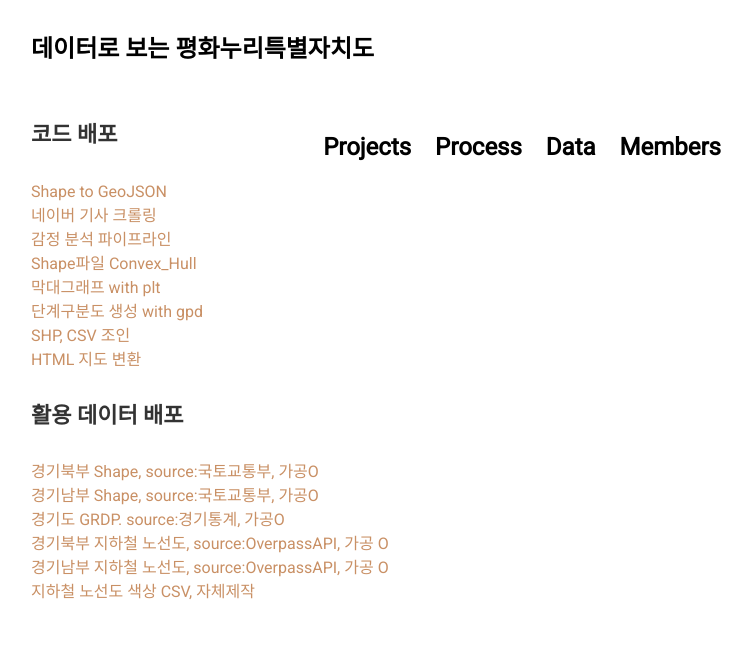
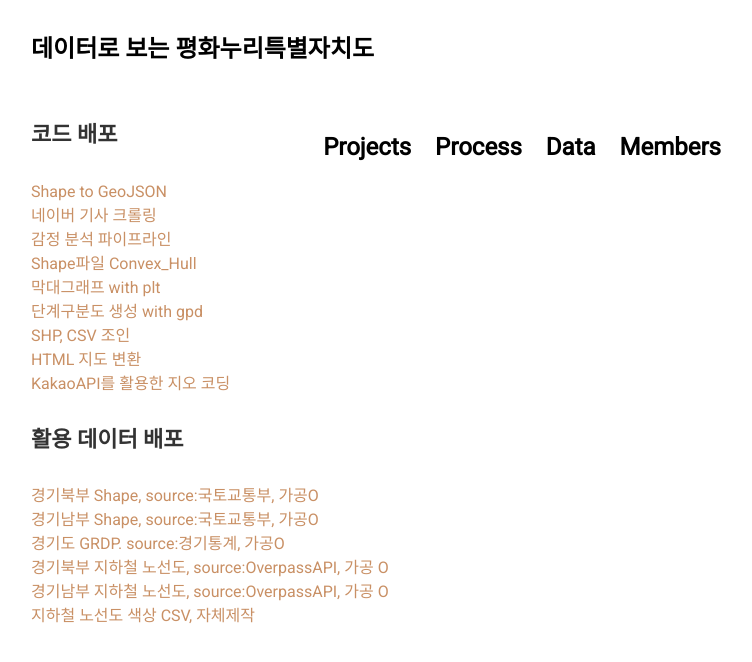
Before and after one commit to jinuew/SICM2002-6, a Jekyll site: the page built from pages/about.md, in a window 1280 px wide. Shown: the top 662 px of the page, without its empty margins (264-1016 px from the left). Built offline with Jekyll 4.4.1, drawn with Linux system fonts in a browser that asks for light colours; nearby versions of some CDN libraries.

Commit message:
Update about.md

```diff
--- a/pages/about.md
+++ b/pages/about.md
@@ -13,7 +13,8 @@ permalink: /about
 [막대그래프 with plt](https://github.com/jinuew/sicm2002-6/blob/main/assets/Code/GRDP.ipynb)<br>
 [단계구분도 생성 with gpd](https://github.com/jinuew/sicm2002-6/blob/main/assets/Code/GRDP단계구분도.ipynb)<br>
 [SHP, CSV 조인](https://github.com/jinuew/sicm2002-6/blob/main/assets/Code/shp와csv조인.ipynb)<br>
-[HTML 지도 변환](https://github.com/jinuew/sicm2002-6/blob/main/assets/Code/Geojson_to_html.ipynb)
+[HTML 지도 변환](https://github.com/jinuew/sicm2002-6/blob/main/assets/Code/Geojson_to_html.ipynb)<br>
+[KakaoAPI를 활용한 지오 코딩](https://github.com/jinuew/sicm2002-6/blob/main/assets/Code/지오코딩.ipynb)<br>
 
 #### 활용 데이터 배포
 
```
